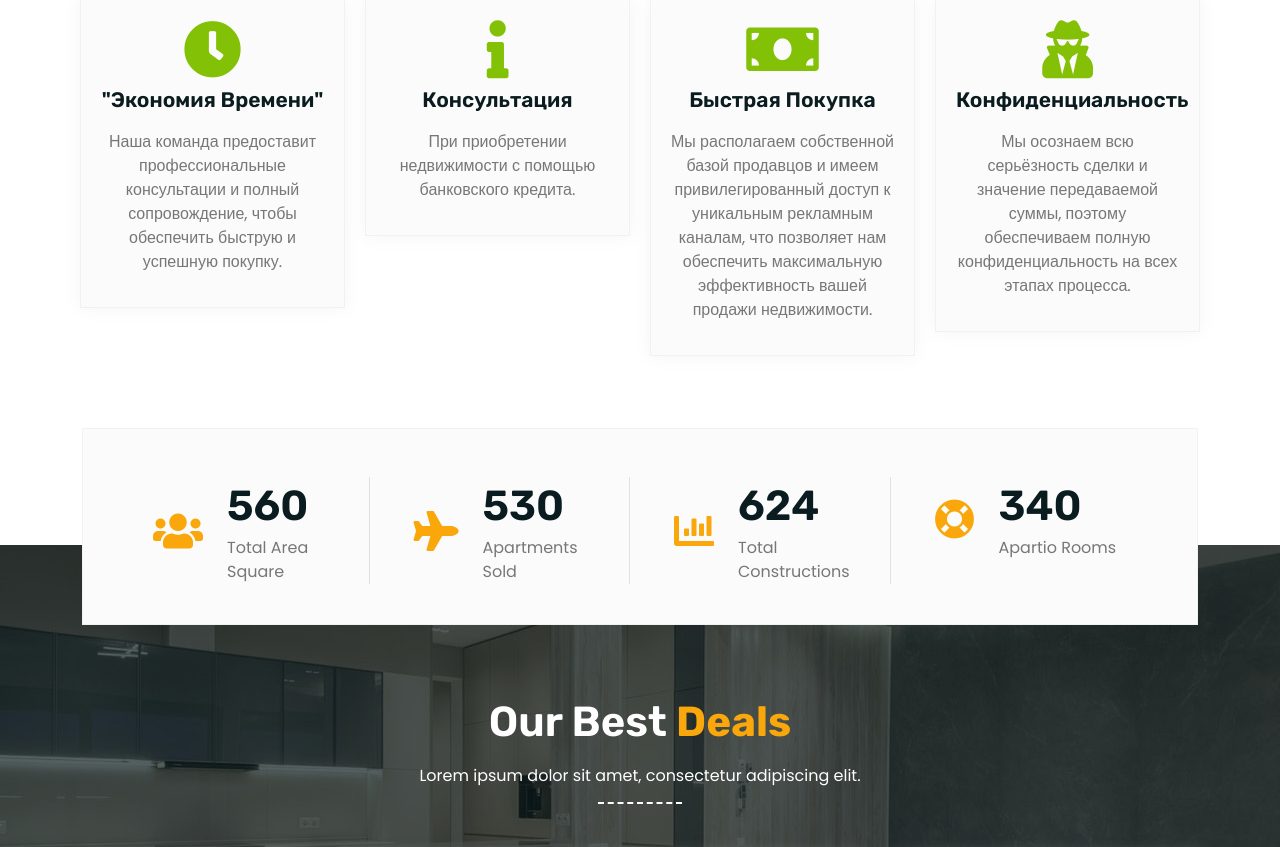
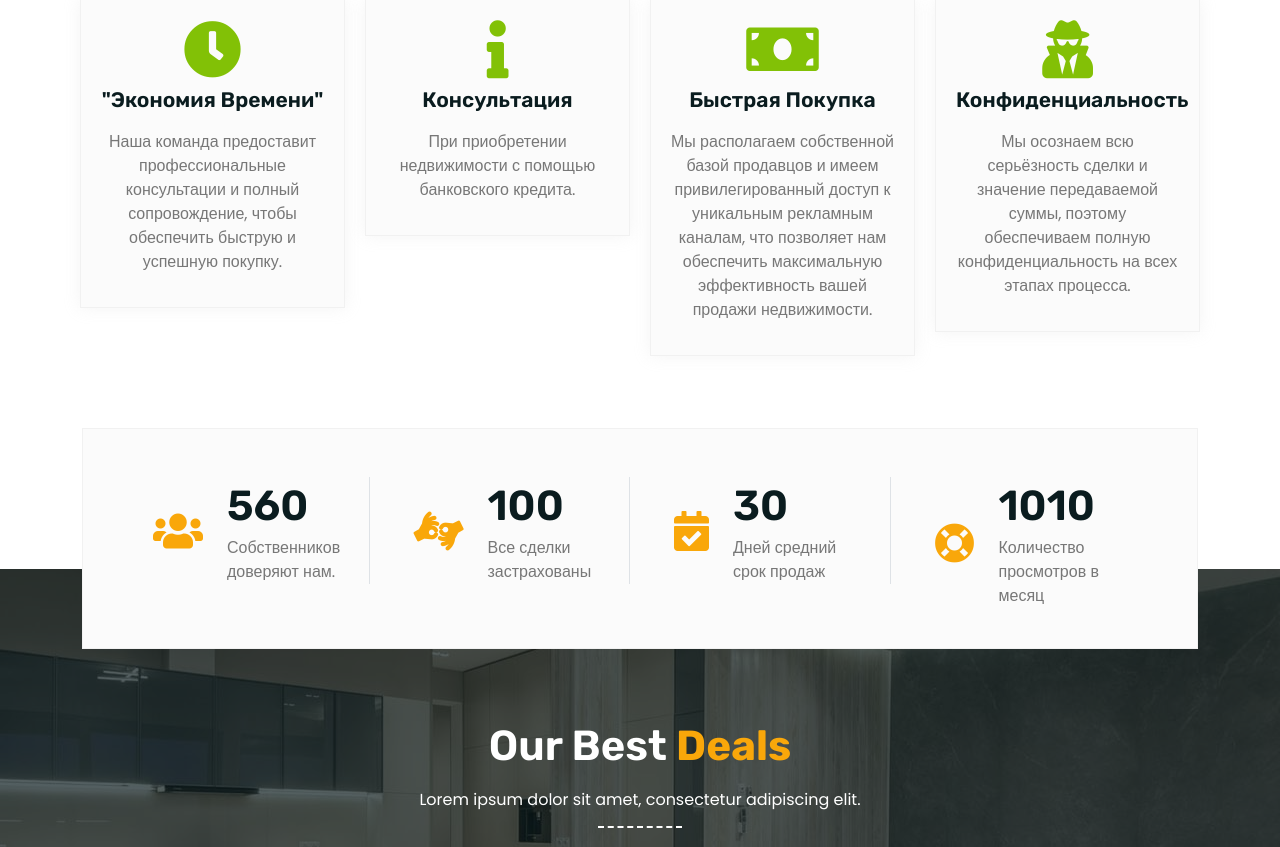
Before and after one commit to TumashenkaAliaksandr/kvatera, a Django app: page / in a window 1280 px wide. Shown: the part 2593-3440 px from the top of the page. Run offline with Django 5.2, Linux system fonts and the light colour scheme; some libraries are stand-ins or nearby versions.

Commit message:
added new texts for Counter block

```diff
--- a/webapp/templates/webapp/index-3.html
+++ b/webapp/templates/webapp/index-3.html
@@ -433,27 +433,27 @@
                             <i class="fa fa-users theme2 me-4"></i>
                             <div class="counter-content">
                                 <h3 class="value mb-0">560</h3>
-                                <span class="m-0">Total Area Square</span>
+                                <span class="m-0">Собственников доверяют нам.</span>
                             </div>
                         </div>
                     </div>
 
                     <div class="col-lg-3 col-md-6 col-sm-12 mb-4">
                         <div class="counter-item d-flex align-items-center text-start border-end px-4">
-                            <i class="fa fa-plane theme2 me-4"></i>
+                            <i class="fa fa-asl-interpreting theme2 me-4"></i>
                             <div class="counter-content">
-                                <h3 class="value mb-0">530</h3>
-                                <span class="m-0">Apartments Sold</span>
+                                <h3 class="value mb-0">100</h3>
+                                <span class="m-0">Все сделки застрахованы</span>
                             </div>
                         </div>
                     </div>
 
                     <div class="col-lg-3 col-md-6 col-sm-12 mb-4">
                         <div class="counter-item d-flex align-items-center text-start border-end px-4">
-                            <i class="fa fa-chart-bar theme2 me-4"></i>
+                            <i class="fa fa-calendar-check-o theme2 me-4"></i>
                             <div class="counter-content">
-                                <h3 class="value mb-0">624</h3>
-                                <span class="m-0">Total Constructions</span>
+                                <h3 class="value mb-0">30</h3>
+                                <span class="m-0">Дней средний срок продаж</span>
                             </div>
                         </div>
                     </div>
@@ -462,8 +462,8 @@
                         <div class="counter-item d-flex align-items-center text-start px-4">
                             <i class="fa fa-support theme2 me-4"></i>
                             <div class="counter-content">
-                                <h3 class="value mb-0">340</h3>
-                                <span class="m-0">Apartio Rooms</span>
+                                <h3 class="value mb-0">1010</h3>
+                                <span class="m-0">Количество просмотров в месяц</span>
                             </div>
                         </div>
                     </div>
```
